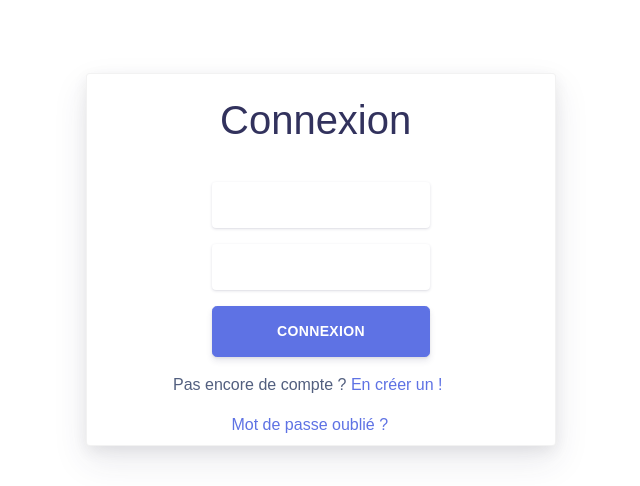
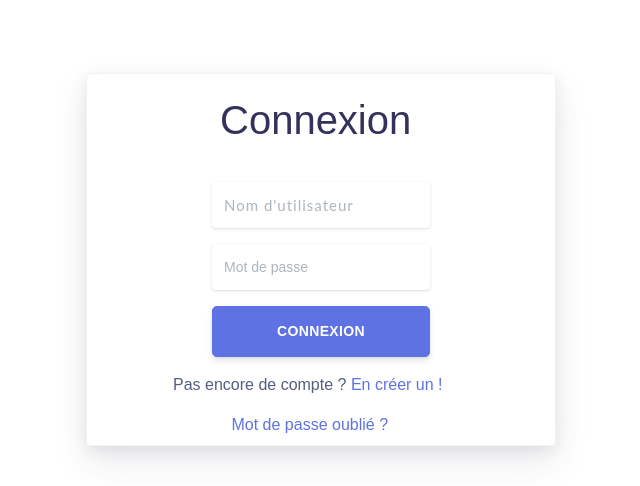
Before and after one commit to FloStn/P6, a Symfony app: template templates/user/login.html.twig in a window 1280 px wide. Shown: the part 191-677 px from the top of the page, without its empty margins (319-959 px from the left). Run offline with Twig, Linux system fonts and the light colour scheme; the template is opened without the code that fills it, so the values that code supplies are empty; some libraries are stand-ins or nearby versions.

Commit message:
Changing placeholder of input fields.

```diff
--- a/templates/user/login.html.twig
+++ b/templates/user/login.html.twig
@@ -26,10 +26,10 @@
             {% endif %}
             <form action="{{ path('security_login') }}" method="post">
                <div class="col-md-4 col-lg-6 center p-2">
-                  <input class="form-control form-control-alternative" type="text" id="username" name="_username" value="{{ last_username }}" />
+                  <input class="form-control form-control-alternative" type="text" id="username" name="_username" placeholder="Nom d'utilisateur">
                </div>
                <div class="col-md-4 col-lg-6 center p-2">
-                  <input class="form-control form-control-alternative" type="password" id="password" name="_password" />
+                  <input class="form-control form-control-alternative" type="password" id="password" name="_password" placeholder="Mot de passe">
                   <input type="hidden" name="_csrf_token" value="{{ csrf_token('authenticate') }}">
                </div>
                <div class="col-md-4 col-lg-6 center p-2">
```
